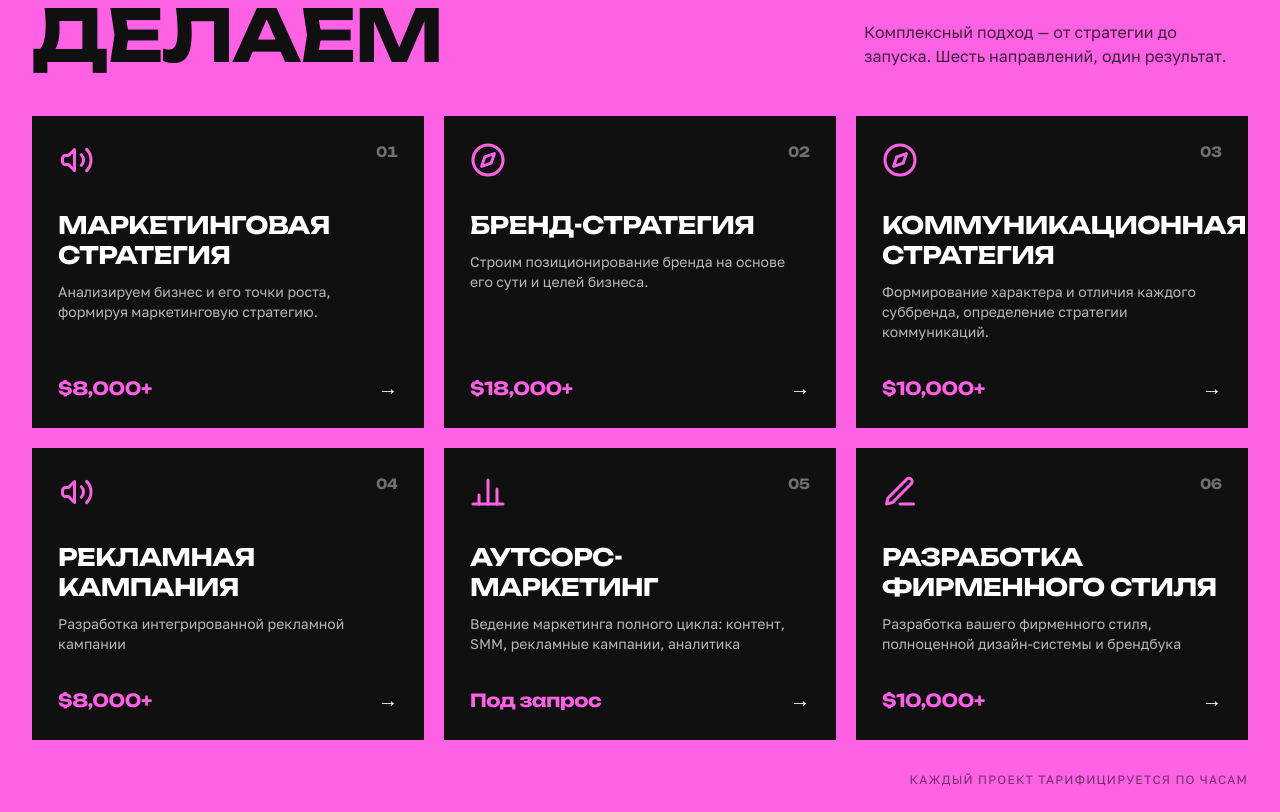
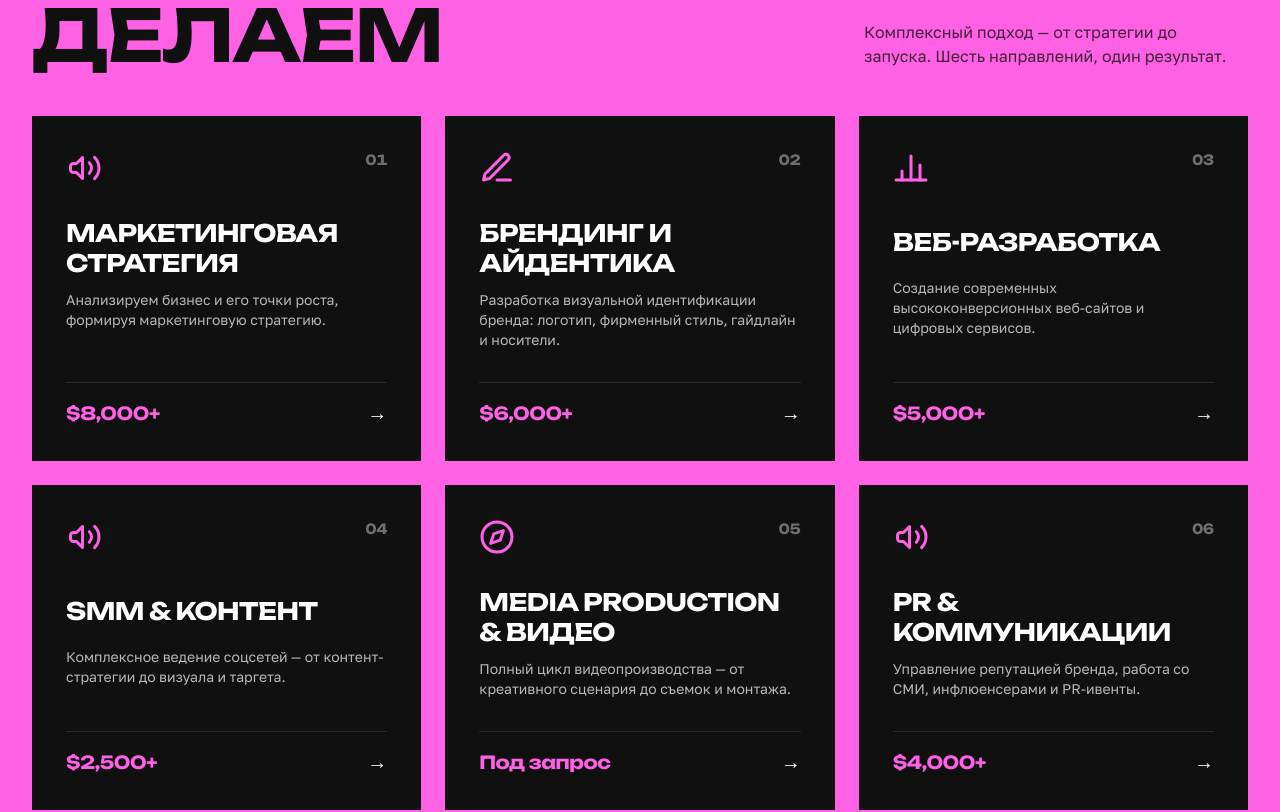
Before and after one commit to nursulton-front-dev/kuch-agency, a Next.js app: page / in a window 1280 px wide. Shown: the part 3903-4715 px from the top of the page. Built offline with nearby package versions, Linux system fonts and the light colour scheme; no server answers.

Commit message:
fix: update 6 services data and ensure equal card height grid alignment

```diff
--- a/components/v1/sections/Services.tsx
+++ b/components/v1/sections/Services.tsx
@@ -67,20 +67,20 @@ export function Services() {
           </div>
         </Reveal>
 
-        <ul className="mt-12 grid grid-cols-1 gap-5 sm:grid-cols-2 lg:grid-cols-3">
+        <ul className="mt-12 grid grid-cols-1 gap-6 sm:grid-cols-2 lg:grid-cols-3">
           {services.map((service, i) => {
             const priceLabel = getServicePriceLabel(service.slug, service.startingPriceUSD, service.priceOnRequest)
             const displayTitle = lang === 'uz' && service.title_uz ? service.title_uz : service.title
             const displayShort = lang === 'uz' && service.short_uz ? service.short_uz : service.short
 
             return (
-              <li key={service.slug} className="h-full">
-                <Reveal delay={(i % 3) * 0.08} className="h-full">
+              <li key={service.slug} className="flex h-full flex-col">
+                <Reveal delay={(i % 3) * 0.08} className="flex h-full flex-1 flex-col">
                   <Link
                     href={`/services/${service.slug}`}
-                    className="group flex h-full flex-col justify-between border-2 border-kuch-black bg-kuch-black p-6 text-kuch-white transition-colors duration-200 hover:bg-kuch-white hover:text-kuch-black"
+                    className="group flex h-full flex-1 flex-col justify-between border-2 border-kuch-black bg-kuch-black p-6 sm:p-8 text-kuch-white transition-colors duration-200 hover:bg-kuch-white hover:text-kuch-black"
                   >
-                    <div>
+                    <div className="flex flex-col flex-1">
                       <div className="flex items-start justify-between">
                         <Icon
                           name={service.icon}
@@ -91,14 +91,14 @@ export function Services() {
                           0{i + 1}
                         </span>
                       </div>
-                      <h3 className="mt-8 font-display text-2xl font-black uppercase leading-tight tracking-tight">
+                      <h3 className="mt-8 font-display text-2xl font-black uppercase leading-tight tracking-tight min-h-[3rem] flex items-center">
                         {displayTitle}
                       </h3>
-                      <p className="mt-3 font-sans text-sm text-kuch-white/70 transition-colors group-hover:text-kuch-black/70">
+                      <p className="mt-3 font-sans text-sm text-kuch-white/70 flex-1 transition-colors group-hover:text-kuch-black/70">
                         {displayShort}
                       </p>
                     </div>
-                    <div className="mt-8 flex items-end justify-between">
+                    <div className="mt-8 flex items-end justify-between pt-4 border-t border-white/10 group-hover:border-black/10">
                       <span className="font-display text-lg font-black tracking-tight text-kuch-pink">
                         {priceLabel}
                       </span>
--- a/data/services.ts
+++ b/data/services.ts
@@ -39,209 +39,199 @@ export const services: Service[] = [
         q: 'Что входит в финальный документ?',
         a: 'Полный стратегический документ с аналитикой, позиционированием, планом действий и метриками успеха.',
       },
+    ],
+  },
+  {
+    slug: 'brand-strategy',
+    title: 'Брендинг и айдентика',
+    title_uz: 'Brending va ayniyat',
+    short: 'Разработка визуальной идентификации бренда: логотип, фирменный стиль, гайдлайн и носители.',
+    short_uz: 'Brend vizual identifikasiyasini ishlab chiqish: logotip, brendbuk va korporativ uslub.',
+    description:
+      'Разработка визуальной идентификации бренда — от платформы бренда и нейминга до логотипа, дизайн-системы, гайдлайнов и фирменных носителей.',
+    description_uz:
+      'Brend vizual identifikasiyasini ishlab chiqish — brend platformasi va neymingdan tortib, logotip, dizayn-tizim va brendbukgacha.',
+    icon: 'pen',
+    priceFrom: 6000,
+    priceTo: 6000,
+    startingPriceUSD: 6000,
+    unit: 'project',
+    deliverables: [
+      'Анализ конкурентного окружения и платформа бренда',
+      'Разработка нейминга, слогана и системы смыслов',
+      'Создание логотипа и концепций визуальной айдентики',
+      'Разработка полноценного брендбука и гайдлайнов (Brand Guidelines)',
+      'Дизайн ключевых фирменных носителей и упаковки',
+    ],
+    deliverables_uz: [
+      '01 Raqobatchilar muhitini tahlil qilish va brend platformasi',
+      '02 Neyming, shior va ma\'nolar tizimini yaratish',
+      '03 Logotip va vizual ayniyat konseptsiyalarini ishlab chiqish',
+      '04 Mukammal brendbuk va yo\'riqnomalarni yaratish',
+      '05 Asosiy korporativ tashuvchilar va qadoqlash dizayni',
+    ],
+    faq: [
       {
-        q: 'Нужно ли привлекать команду клиента?',
-        a: 'Да, нам важно провести установочные интервью с ключевыми людьми — это ускоряет работу и повышает точность.',
+        q: 'Сколько концепций логотипа вы предоставляете?',
+        a: 'Мы предоставляем 3 уникальные концепции с полной визуализацией на носителях.',
+      },
+      {
+        q: 'Входит ли регистрация товарного знака?',
+        a: 'Мы проводим первичную проверку патентоспособности нейминга совместно с патентными поверенными.',
       },
     ],
   },
   {
-    slug: 'brand-strategy',
-    title: 'Бренд-стратегия',
-    title_uz: 'Brend strategiyasi',
-    short: 'Строим позиционирование бренда на основе его сути и целей бизнеса.',
-    short_uz: 'Brend pozitsiyasini uning mohiyati va biznes maqsadlari asosida quramiz.',
+    slug: 'web-development',
+    title: 'Веб-разработка',
+    title_uz: 'Veb-dasturlash',
+    short: 'Создание современных высококонверсионных веб-сайтов и цифровых сервисов.',
+    short_uz: 'Zamonaviy va yuqori konversiyali veb-saytlar va raqamli xizmatlarni yaratish.',
     description:
-      'Строим бренд-стратегию на миссии, ценностях, архетипе, голосе, обещании и территории бренда.',
+      'Проектирование и разработка корпоративных сайтов, веб-приложений и интернет-магазинов с акцентом на премиальный UX/UI дизайн и высокую скорость.',
     description_uz:
-      'Brend strategiyasini missiya, qadriyatlar, arxetip, ovoz, va\'da va brend hududi asosida quramiz.',
-    icon: 'compass',
-    priceFrom: 18000,
-    priceTo: 18000,
-    startingPriceUSD: 18000,
+      'Mukammal UX/UI dizayn va yuqori tezlikka ega korporativ saytlar, veb-ilovalar va internet-do\'konlarni loyihalash va ishlab chiqish.',
+    icon: 'chart',
+    priceFrom: 5000,
+    priceTo: 5000,
+    startingPriceUSD: 5000,
     unit: 'project',
     deliverables: [
-      'Кабинетное исследование и бренд аудит',
-      'Позиционирование бренда',
-      'Архитектура бренда',
-      'Платформа бренда',
-      'Коммуникационная стратегия',
+      'Проектирование UX-прототипов и CJM пользователей',
+      'Разработка уникального премиального UI-дизайна',
+      'Адаптивная фронтенд-верстка (Next.js / React)',
+      'Интеграция с CMS, CRM и базами данных (Supabase)',
+      'SEO-оптимизация, тестирование и запуск',
     ],
     deliverables_uz: [
-      '01 Kabinet tadqiqoti va brend auditi',
-      '02 Brendni pozitsiyalash',
-      '03 Brend arxitekturasi',
-      '04 Brend platformasi',
-      '05 Kommunikatsiya strategiyasi',
+      '01 UX-prototiplar va foydalanuvchi CJM ni loyihalash',
+      '02 Unikal premium UI-dizaynni ishlab chiqish',
+      '03 Adaptiv frontend-verstka (Next.js / React)',
+      '04 CMS, CRM va ma\'lumotlar bazasi (Supabase) integratsiyasi',
+      '05 SEO-optimallashtirish, sinovdan o\'tkazish va ishga tushirish',
     ],
     faq: [
       {
-        q: 'Чем бренд-стратегия отличается от маркетинговой?',
-        a: 'Маркетинговая стратегия — про каналы и тактики. Бренд-стратегия — про то, кто вы и что вы значите для людей.',
+        q: 'На каком стеке вы разрабатываете сайты?',
+        a: 'Мы используем React, Next.js, TailwindCSS и Supabase для создания быстрых и безопасных сервисов.',
       },
       {
-        q: 'Для кого подходит этот продукт?',
-        a: 'Для компаний, которые хотят выстроить долгосрочное восприятие: стартапов, ребрендинга или выхода на новые рынки.',
+        q: 'Адаптирован ли сайт для мобильных устройств?',
+        a: 'Да, все наши веб-сайты имеют 100% адаптивную верстку и высокую скорость загрузки на смартфонах.',
+      },
+    ],
+  },
+  {
+    slug: 'smm-promotion',
+    title: 'SMM & Контент',
+    title_uz: 'SMM va Kontent',
+    short: 'Комплексное ведение соцсетей — от контент-стратегии до визуала и таргета.',
+    short_uz: 'Ijtimoiy tarmoqlarni kompleks yuritish — kontent-strategiyadan vizual va maqsadli reklamagacha.',
+    description:
+      'Комплексное продвижение бренда в соцсетях (Instagram, Telegram, LinkedIn): создание контента, фото/видео съёмки, таргетированная реклама и модерация.',
+    description_uz:
+      'Ijtimoiy tarmoqlarda brendni kompleks targ\'ib qilish: kontent yaratish, foto/video suratga olish, maqsadli reklama va moderatsiya.',
+    icon: 'megaphone',
+    priceFrom: 2500,
+    priceTo: 2500,
+    startingPriceUSD: 2500,
+    unit: 'month',
+    deliverables: [
+      'Разработка SMM-стратегии и тональности (Tone of Voice)',
+      'Составление ежемесячного контент-плана и рубрикатора',
+      'Продакшн визуала: фотосессии, Reels и графика',
+      'Настройка и ведение таргетированной рекламы',
+      'Ежемесячная аналитика, модерация и отчётность',
+    ],
+    deliverables_uz: [
+      '01 SMM-strategiya va muloqot ohangini (Tone of Voice) ishlab chiqish',
+      '02 Oylik kontent-rejasi va ruknlarni tuzish',
+      '03 Vizual produktsiya: fotosessiyalar, Reels va grafika',
+      '04 Maqsadli reklamani sozlash va yuritish',
+      '05 Oylik tahlil, moderatsiya va hisobot berish',
+    ],
+    faq: [
+      {
+        q: 'Минимальный срок договора на SMM?',
+        a: 'Минимальный период работы по SMM составляет 3 месяца.',
+      },
+      {
+        q: 'Входит ли съёмочная команда в стоимость?',
+        a: 'Да, наш продакшн выезжает на съёмки регулярного Reels и фото контента.',
+      },
+    ],
+  },
+  {
+    slug: 'media-production',
+    title: 'Media Production & Видео',
+    title_uz: 'Media Produktsiya va Video',
+    short: 'Полный цикл видеопроизводства — от креативного сценария до съемок и монтажа.',
+    short_uz: 'Video ishlab chiqarishning to\'liq sikli — senariydan suratga olish va montajgacha.',
+    description:
+      'Создание имиджевых видеороликов, рекламных видео, продуктового контента и 3D-анимации под ключ любой сложности.',
+    description_uz:
+      'Imijli roliklar, reklama videolari, mahsulot kontenti va 3D-animatsiyalarni to\'liq tayyor holda yaratish.',
+    icon: 'compass',
+    priceFrom: 0,
+    priceTo: 0,
+    startingPriceUSD: 0,
+    priceOnRequest: true,
+    onRequest: true,
+    unit: 'project',
+    deliverables: [
+      'Креативный концепт и тритмент ролика',
+      'Написание сценария и раскадровка (Storyboarding)',
+      'Организация съемочного процесса (кастинг, локации, команда)',
+      'Пост-продакшн: монтаж, цветкоррекция, SFX и моушн-дизайн',
+      'Адаптация под все медиаформаты и платформы',
+    ],
+    deliverables_uz: [
+      '01 Rolikning kreativ kontseptsiyasi va tritmenti',
+      '02 Senariy va kadrlar rejasini yozish (Storyboarding)',
+      '03 Suratga olish jarayonini tashkillashtirish (kasting, joylar, jamoa)',
+      '04 Post-produktsiya: montaj, rang berish, SFX va moushn-dizayn',
+      '05 Barcha media formatlar va platformalarga moslashtirish',
+    ],
+    faq: [
+      {
+        q: 'От чего зависит стоимость видеопроизводства?',
+        a: 'Стоимость рассчитывается индивидуально в зависимости от масштаба съемок, съёмочной группы, локаций и сложностей графика.',
       },
     ],
   },
   {
     slug: 'communication-strategy',
-    title: 'Коммуникационная стратегия',
-    title_uz: 'Kommunikatsiya strategiyasi',
-    short:
-      'Формирование характера и отличия каждого суббренда, определение стратегии коммуникаций.',
-    short_uz:
-      'Har bir subbrend xarakteri va farqini shakllantirish, kommunikatsiya strategiyasini belgilash.',
+    title: 'PR & Коммуникации',
+    title_uz: 'PR va Kommunikatsiyalar',
+    short: 'Управление репутацией бренда, работа со СМИ, инфлюенсерами и PR-ивенты.',
+    short_uz: 'Brend obro\'sini boshqarish, OAV va inflyuenserlar bilan ishlash va PR-tadbirlar.',
     description:
-      'Формирование архитектуры коммуникаций бренда: ключевые сообщения, tone of voice, контент-стратегию и план активаций по каналам',
+      'Формирование публичного имиджа компании: интеграции у блогеров, публикации в ведущих СМИ, антикризисный PR и организация спецпроектов.',
     description_uz:
-      'Brend kommunikatsiya arxitekturasini shakllantirish: asosiy xabarlar, tone of voice, kontent-strategiya va kanallar bo\'yicha faollashtirish rejasi.',
-    icon: 'compass',
-    priceFrom: 10000,
-    priceTo: 10000,
-    startingPriceUSD: 10000,
+      'Kompaniyaning ommaviy imidjini shakllantirish: blogerlar bilan integratsiya, OAVda nashrlar, inqirozga qarshi PR va maxsus loyihalar.',
+    icon: 'megaphone',
+    priceFrom: 4000,
+    priceTo: 4000,
+    startingPriceUSD: 4000,
     unit: 'project',
     deliverables: [
-      'Сегментированная архитектура ключевых сообщений',
-      'Tone of voice как система коммуникационных принципов',
-      'Контент-стратегия: логика подачи и структура рубрик',
-      'Медиаплан активаций по каналам коммуникации',
+      'Разработка PR-стратегии и позиционирования в инфополе',
+      'Написание пресс-релизов, статей и питчинг в ключевые СМИ',
+      'Инфлюенс-маркетинг: подбор, закупка и контроль блогеров',
+      'Антикризисный PR и мониторинг упоминаний бренда',
+      'Организация пресс-мероприятий и презентаций',
     ],
     deliverables_uz: [
-      '01 Segmentatsiyalangan asosiy xabarlar arxitekturasi',
-      '02 Tone of voice kommunikatsiya tamoyillari tizimi sifatida',
-      '03 Kontent-strategiya: taqdim etish mantiqi va ruknlar strukturasi',
-      '04 Kommunikatsiya kanallari bo\'yicha faollashtirish mediaplani',
+      '01 PR-strategiya va axborot maydonida pozitsiyalashni ishlab chiqish',
+      '02 Press-relizlar, maqolalar yozish va yetakchi OAVga taqdim etish',
+      '03 Inflyuenser-marketing: tanlash, sotib olish va nazorat qilish',
+      '04 Inqirozga qarshi PR va brend haqidagi eslatmalarni monitoring qilish',
+      '05 Matbuot tadbirlari va taqdimotlarni tashkillashtirish',
     ],
     faq: [
       {
-        q: 'Нужна ли уже готовая бренд-платформа?',
-        a: 'Желательно, но не обязательно. Мы можем разработать коммуникационную стратегию параллельно с позиционированием.',
-      },
-      {
-        q: 'Включает ли это производство контента?',
-        a: 'Стратегия описывает что и как делать, производство — отдельная услуга или часть аутсорс-маркетинга.',
-      },
-    ],
-  },
-  {
-    slug: 'ad-campaign',
-    title: 'Рекламная кампания',
-    title_uz: 'Reklama kampaniyasi',
-    short: 'Разработка интегрированной рекламной кампании',
-    short_uz: 'Integratsiyalashgan reklama kampaniyasini ishlab chiqish',
-    description:
-      'Формируем рекламную кампанию на пересечении креативной стратегии и измеримого результата.',
-    description_uz:
-      'Kreativ strategiya va o\'lchanadigan natija tutashgan joyda reklama kampaniyasini shakllantiramiz.',
-    icon: 'megaphone',
-    priceFrom: 8000,
-    priceTo: 8000,
-    startingPriceUSD: 8000,
-    unit: 'project',
-    deliverables: [
-      'Аудит коммуникации и диагностика точек роста',
-      'Big Idea и креативная платформа кампании',
-      'Продакшн: адаптация под форматы и каналы',
-      'Медиастратегия, сплит бюджета и закупка',
-      'Отслеживание метрик и оптимизация в моменте',
-    ],
-    deliverables_uz: [
-      '01 Kommunikatsiya auditi va o\'sish nuqtalari diagnostikasi',
-      '02 Big Idea va kampaniyaning kreativ platformasi',
-      '03 Prodakshn: formatlar va kanallarga moslashtirish',
-      '04 Mediastrategiya, byudjet spiliti va xarid qilish',
-      '05 Metrikalarni kuzatish va jarayonda optimallashtirish',
-    ],
-    faq: [
-      {
-        q: 'На каких площадках работаете?',
-        a: 'Instagram, Telegram, YouTube, TikTok, digital OOH — в зависимости от ЦА и бюджета.',
-      },
-      {
-        q: 'Бюджет на рекламу входит в стоимость?',
-        a: 'Нет, стоимость услуги — это агентская работа. Медиабюджет согласовывается отдельно.',
-      },
-    ],
-  },
-  {
-    slug: 'outsource-marketing',
-    title: 'Аутсорс-маркетинг',
-    title_uz: 'Autsors marketing',
-    short: 'Ведение маркетинга полного цикла: контент, SMM, рекламные кампании, аналитика',
-    short_uz: 'To\'liq siklli marketing yuritish: kontent, SMM, reklama kampaniyalari, tahlil',
-    description:
-      'Ведение маркетинга полного цикла: контент, SMM, рекламные кампании, аналитика',
-    description_uz:
-      'To\'liq siklli marketing yuritish: kontent, SMM, reklama kampaniyalari, tahlil',
-    icon: 'chart',
-    priceFrom: 0,
-    priceTo: 0,
-    startingPriceUSD: 0,
-    priceOnRequest: true,
-    onRequest: true,
-    unit: 'month',
-    deliverables: [
-      'Ежемесячный маркетинг-план и приоритизация задач',
-      'Контент-продакшн под все форматы и каналы',
-      'SMM: публикация, комьюнити-менеджмент, модерация',
-      'Настройка, запуск и оптимизация рекламных кампаний',
-      'Отчётность по метрикам и ROI',
-    ],
-    deliverables_uz: [
-      '01 Oylik marketing-reja va vazifalarni ustuvorlashtirish',
-      '02 Barcha formatlar va kanallar uchun kontent-prodakshn',
-      '03 SMM: nashr etish, komyuniti-menejment, moderatsiya',
-      '04 Reklama kampaniyalarini sozlash, ishga tushirish va optimallashtirish',
-      '05 Metrikalar va ROI bo\'yicha hisobot berish',
-    ],
-    faq: [
-      {
-        q: 'Минимальный срок сотрудничества?',
-        a: 'Рекомендуем от 3 месяцев — за это время можно увидеть и зафиксировать результаты.',
-      },
-      {
-        q: 'Сколько человек работает над проектом?',
-        a: 'Команда 3–5 специалистов: стратег, контент-менеджер, дизайнер, таргетолог и аккаунт-менеджер.',
-      },
-      {
-        q: 'Как выглядит отчётность?',
-        a: 'Ежемесячный дашборд с KPI, выводами и рекомендациями на следующий период.',
-      },
-    ],
-  },
-  {
-    slug: 'branding',
-    title: 'Разработка фирменного стиля',
-    title_uz: 'Firma uslubini ishlab chiqish',
-    short:
-      'Разработка вашего фирменного стиля, полноценной дизайн-системы и брендбука',
-    short_uz:
-      'Firma uslubingiz, to\'liq dizayn-tizim va brendbukni ishlab chiqish',
-    description:
-      'Разработка вашего фирменного стиля, полноценной дизайн-системы и брендбука',
-    description_uz:
-      'Firma uslubingiz, to\'liq dizayn-tizim va brendbukni ishlab chiqish',
-    icon: 'pen',
-    priceFrom: 10000,
-    priceTo: 10000,
-    startingPriceUSD: 10000,
-    unit: 'project',
-    deliverables: [
-      'Полный дизайн фирменного стиля: логотип, типографика, цветовая палитра и фирменная графика — с адаптацией под все носители и оформлением в брендбук.',
-    ],
-    deliverables_uz: [
-      '01 Firma uslubining to\'liq dizayni: logotip, tipografika, ranglar palitrasi va firma grafikasi — barcha tashuvchilarga moslashtirilgan holda.',
-    ],
-    faq: [
-      {
-        q: 'Сколько концепций предлагаете?',
-        a: '3 концепции на этапе логотипа, затем дорабатываем выбранное направление до финального результата.',
-      },
-      {
-        q: 'Что входит в финальные файлы?',
-        a: 'Все форматы (AI, PDF, PNG, SVG) с руководством по использованию.',
+        q: 'Входит ли закупка публикаций в СМИ в стоимость?',
+        a: 'Стоимость услуги включает написание и питчинг материалов. Бюджет на коммерческие размещения согласовывается отдельно.',
       },
     ],
   },
```
Also changed, not shown: components/v1/pages/ServicesPageClient.tsx (+8 -8 lines), 2 other files (tests, documents, lock files or other folders).
